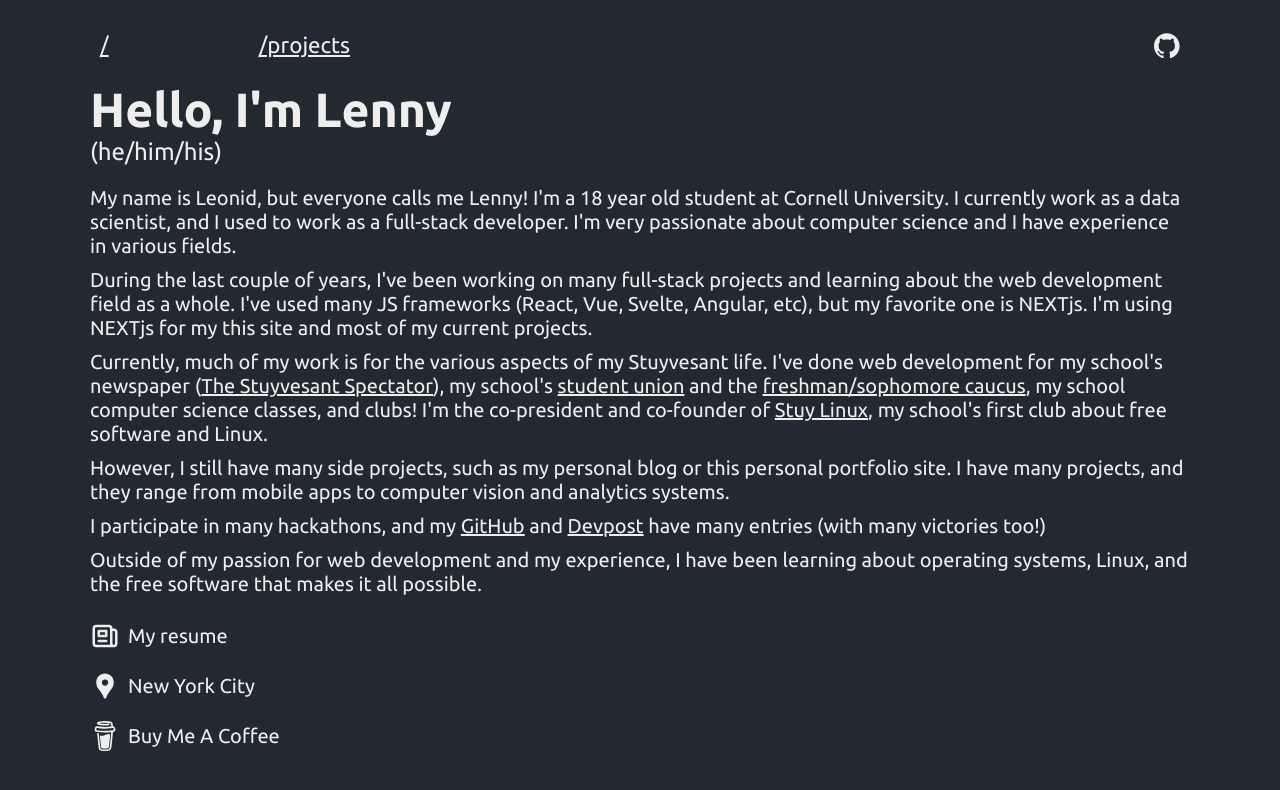
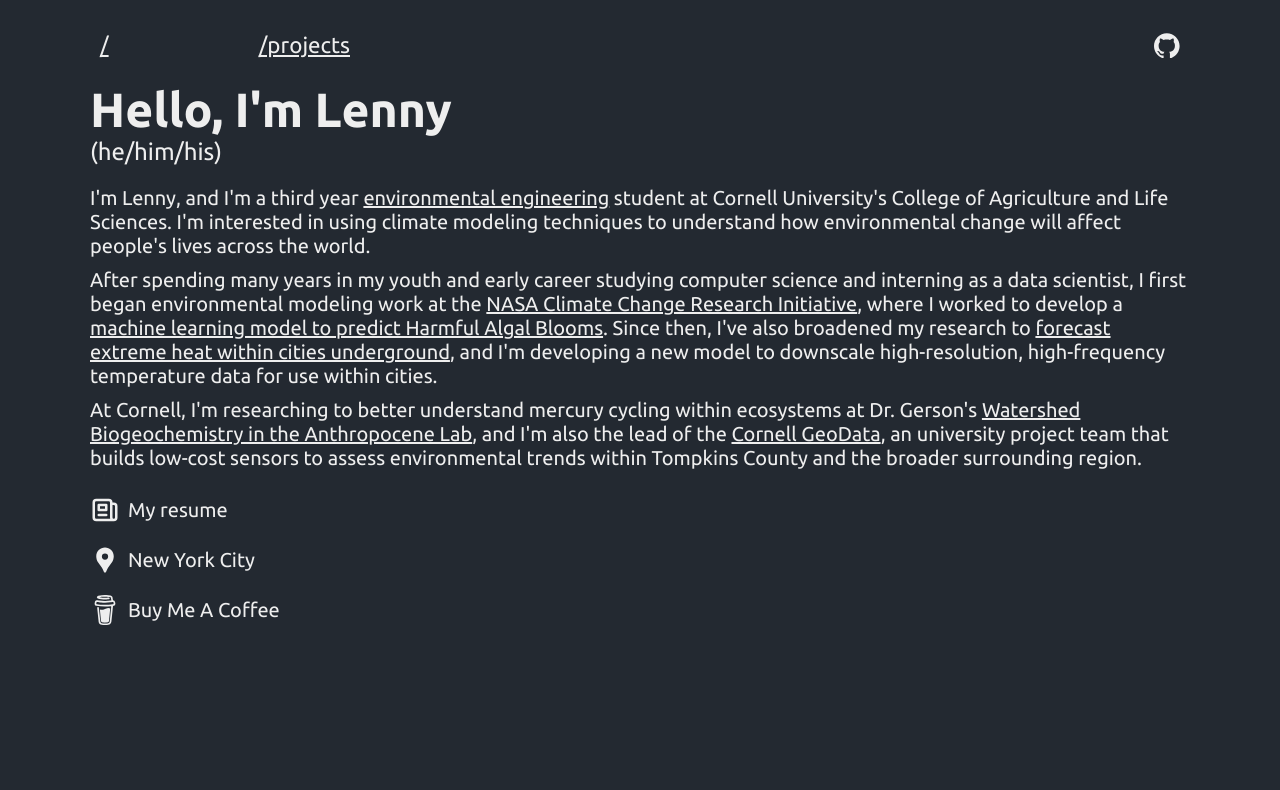
Before and after one commit to leomet07/nextportfolio, a Next.js app: page / in a window 1280 px wide. Shown: the top 790 px of the page. Built offline with nearby package versions, Linux system fonts and the light colour scheme.

Commit message:
Update home page

```diff
--- a/pages/index.tsx
+++ b/pages/index.tsx
@@ -19,54 +19,45 @@ const Home = () => {
 				</section>
 				<section>
 					<p>
-						My name is Leonid, but everyone calls me Lenny! I&apos;m
-						a 18 year old student at Cornell University. I
-						currently work as a data scientist, and I used to work as a full-stack developer. I&apos;m very
-						passionate about computer science and I have experience
-						in various fields.
+						I&apos;m Lenny, and I'm a third year{" "}
+						<a href="https://cals.cornell.edu/environmental-engineering">
+							environmental engineering
+						</a>{" "}
+						student at Cornell University&apos;s College of
+						Agriculture and Life Sciences. I&apos;m interested in
+						using climate modeling techniques to understand how
+						environmental change will affect people&apos;s lives
+						across the world.
 					</p>
 					<p>
-						During the last couple of years, I&apos;ve been working
-						on many full-stack projects and learning about the web
-						development field as a whole. I&apos;ve used many JS
-						frameworks (React, Vue, Svelte, Angular, etc), but my
-						favorite one is NEXTjs. I&apos;m using NEXTjs for my
-						this site and most of my current projects.
+						After spending many years in my youth and early career
+						studying computer science and interning as a data
+						scientist, I first began environmental modeling work at
+						the <a>NASA Climate Change Research Initiative</a>,
+						where I worked to develop a{" "}
+						<a href="https://www.giss.nasa.gov/pubs/abs/gr05210v.html">
+							machine learning model to predict Harmful Algal
+							Blooms
+						</a>
+						. Since then, I&apos;ve also broadened my research to{" "}
+						<a href="https://doi.org/10.1016/j.buildenv.2026.115327">
+							forecast extreme heat within cities underground
+						</a>
+						, and I&apos;m developing a new model to downscale
+						high-resolution, high-frequency temperature data for use
+						within cities.
 					</p>
 					<p>
-						Currently, much of my work is for the various aspects of
-						my Stuyvesant life. I&apos;ve done web development for
-						my school&apos;s newspaper (
-						<a href="https://stuyspec.com">
-							The Stuyvesant Spectator
+						At Cornell, I'm researching to better understand mercury
+						cycling within ecosystems at Dr. Gerson&apos;s{" "}
+						<a href="https://gersonlab.weebly.com/">
+							Watershed Biogeochemistry in the Anthropocene Lab
 						</a>
-						), my school&apos;s{" "}
-						<a href="https://stuysu.org">student union</a> and the{" "}
-						<a href="https://sophomore.stuysu.org">
-							freshman/sophomore caucus
-						</a>
-						, my school computer science classes, and clubs!
-						I&apos;m the co-president and co-founder of{" "}
-						<a href="https://stuylinux.org">Stuy Linux</a>, my
-						school&apos;s first club about free software and Linux.
-					</p>
-					<p>
-						However, I still have many side projects, such as my
-						personal blog or this personal portfolio site. I have
-						many projects, and they range from mobile apps to
-						computer vision and analytics systems.
-					</p>
-					<p>
-						I participate in many hackathons, and my{" "}
-						<a href="https://github.com/leomet07">GitHub</a> and{" "}
-						<a href="https://devpost.com/leomet07">Devpost</a> have
-						many entries (with many victories too!)
-					</p>
-					<p>
-						Outside of my passion for web development and my
-						experience, I have been learning about operating
-						systems, Linux, and the free software that makes it all
-						possible.
+						, and I'm also the lead of the{" "}
+						<a href="https://cornellgeodata.com">Cornell GeoData</a>
+						, an university project team that builds low-cost
+						sensors to assess environmental trends within Tompkins
+						County and the broader surrounding region.
 					</p>
 				</section>
 				<section id={styles.other_info_container}>
```
